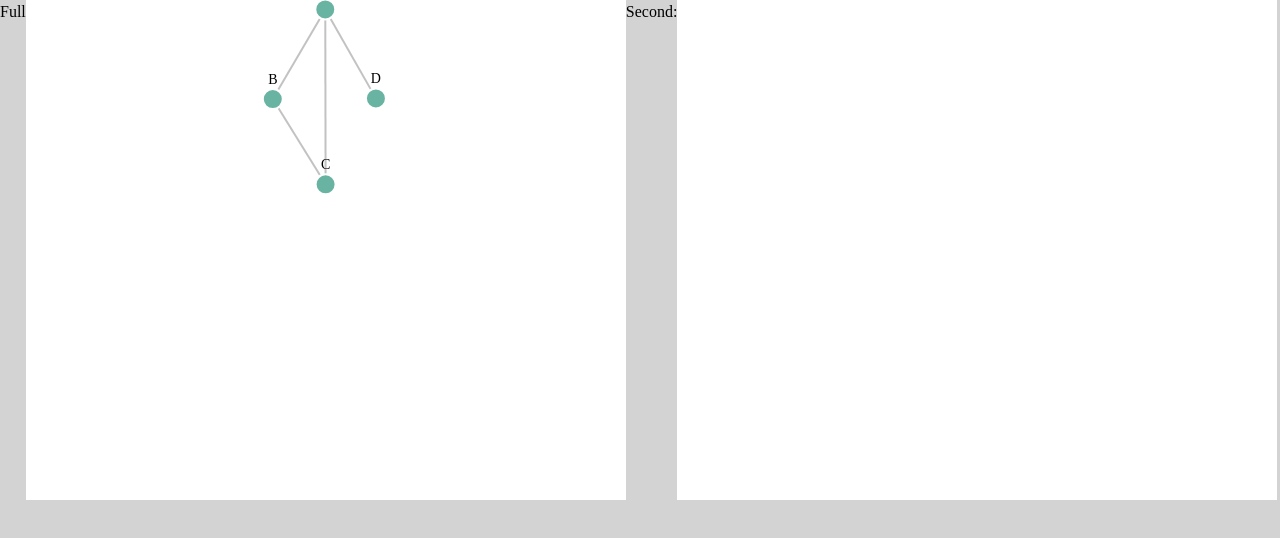
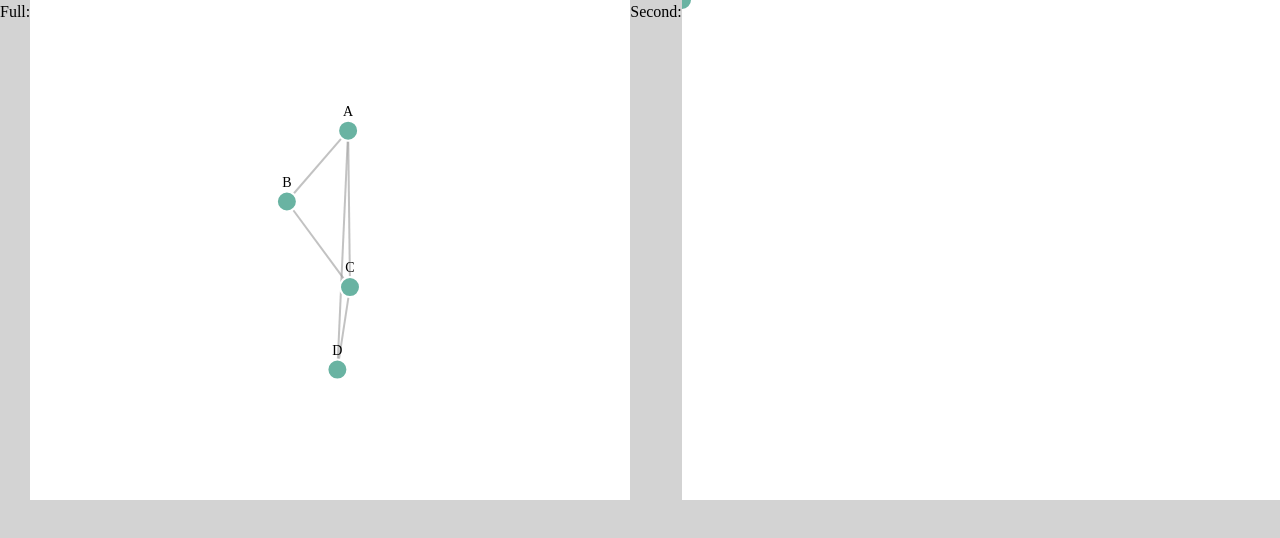
Before and after one commit to maxluetkemeyer/processes_dynamic_frontend_js, a Next.js app: page / in a window 1280 px wide. Shown: the top 538 px of the page. Built offline with nearby package versions, Linux system fonts and the light colour scheme.

Commit message:
refactor graph component and add level calculation logic

```diff
--- a/src/app/_components/graph.ts
+++ b/src/app/_components/graph.ts
@@ -1,63 +1,18 @@
 import * as d3 from "d3";
 import { type RefObject } from "react";
-
-function calculateLevels(
-  nodes: {
-    id: string;
-    level: number;
-  }[],
-  links: {
-    source: string;
-    target: string;
-  }[],
-) {
-  let changed = false;
-
-  while (true) {
-    links.forEach((link, _) => {
-      const target = link.target;
-      const source = link.source;
-
-      const targetNode = nodes.find((node, _, __) => {
-        return node.id === target;
-      });
-
-      const sourceNode = nodes.find((node, _, __) => {
-        return node.id === source;
-      });
-
-      if (!sourceNode || !targetNode) return;
-
-      if (sourceNode.level >= targetNode.level) {
-        targetNode.level = sourceNode.level + 1;
-        changed = true;
-      }
-    });
-
-    if (!changed) break;
-    changed = false;
-  }
-}
+import { getLinks, getNodes, type MyLink, type MyNode } from "./types";
+import { calculateLevels } from "./level";
 
 const width = 600,
   height = 500;
 
 function doD3(
   svg0: RefObject<SVGSVGElement>,
-  nodes: {
-    id: string;
-    level: number;
-  }[],
-  links: {
-    source: string;
-    target: string;
-  }[],
+  nodes: MyNode[],
+  links: MyLink[],
 ) {
   // Create SVG canvas
-  const svg = d3
-    .select(svg0.current)
-    .attr("width", width)
-    .attr("height", height);
+  const svg = d3.select(svg0.current);
 
   // Force simulation with structured layout
   const simulation = d3
@@ -71,8 +26,11 @@ function doD3(
     )
     .force("charge", d3.forceManyBody().strength(-300))
     .force("x", d3.forceX(width / 2)) // Center horizontally
-    .force("y", d3.forceY((d) => d.level * 100).strength(1)) // Force downward
-    .on("tick", ticked);
+    .force("y", d3.forceY((d: MyNode) => d.level * 100).strength(1)) // Force downward
+    .on("tick", () => {
+      ticked();
+
+    });
 
   // Draw links
   const link = svg
@@ -83,7 +41,7 @@ function doD3(
     .attr("class", "link");
 
   // Draw nodes
-  const node = svg
+  const svgNodes = svg
     .selectAll(".node")
     .data(nodes)
     .enter()
@@ -108,30 +66,45 @@ function doD3(
       .attr("x2", (d) => d.target.x)
       .attr("y2", (d) => d.target.y);
 
-    node.attr("cx", (d) => d.x).attr("cy", (d) => d.y);
+    svgNodes.attr("cx", (d) => d.x).attr("cy", (d) => d.y);
 
     label.attr("x", (d) => d.x).attr("y", (d) => d.y);
   }
+
+  return nodes;
 }
 
-export function runGraph(svg0: RefObject<SVGSVGElement>) {
-  const nodes = [
-    { id: "A", level: 0 }, // Start node at the top
-    { id: "B", level: 0 },
-    { id: "C", level: 0 },
-    { id: "D", level: 0 },
-  ];
-
-  const links = [
-    { source: "A", target: "B" },
-    { source: "B", target: "C" },
-    //{ source: "C", target: "D" },
-    { source: "A", target: "D" }, // A can directly follow D too
-    { source: "A", target: "C" },
-  ];
-
+export function runGraph(
+  svg0: RefObject<SVGSVGElement>,
+  nodes: MyNode[],
+  links: MyLink[]
+) {
   calculateLevels(nodes, links);
 
-  doD3(svg0, nodes, links);
-  return;
+  const myNodes = doD3(svg0, nodes, links);
 }
+
+export function drawPartial(svg1: RefObject<SVGSVGElement>, nodes: MyNode[]) {
+  console.log(nodes)
+  for(const node of nodes){
+    console.log(node)
+  }
+
+
+  const svg = d3
+    .select(svg1.current)
+    .attr("width", width)
+    .attr("height", height);
+
+  const svgNodes = svg
+    .selectAll(".node")
+    .data(nodes)
+    .enter()
+    .append("circle")
+    .attr("class", "node")
+    .attr("r", 10)
+    .attr("cx", (d) => {
+      return d.x;
+    })
+    .attr("cy", (d) => d.y);
+}
--- /dev/null
+++ b/src/app/_components/level.ts
@@ -0,0 +1,30 @@
+import { type MyLink, type MyNode } from "./types";
+
+export function calculateLevels(nodes: MyNode[], links: MyLink[]) {
+  let changed = false;
+
+  while (true) {
+    links.forEach((link, _) => {
+      const target = link.target;
+      const source = link.source;
+
+      const targetNode = nodes.find((node, _, __) => {
+        return node.id === target;
+      });
+
+      const sourceNode = nodes.find((node, _, __) => {
+        return node.id === source;
+      });
+
+      if (!sourceNode || !targetNode) return;
+
+      if (sourceNode.level >= targetNode.level) {
+        targetNode.level = sourceNode.level + 1;
+        changed = true;
+      }
+    });
+
+    if (!changed) break;
+    changed = false;
+  }
+}
--- /dev/null
+++ b/src/app/_components/types.ts
@@ -0,0 +1,32 @@
+export interface MyNode extends d3.SimulationNodeDatum {
+  id: string;
+  level: number;
+  x: number;
+  y: number;
+}
+
+export interface MyLink extends d3.SimulationNodeDatum {
+  source: string;
+  target: string
+}
+
+export function getNodes() {
+  const nodes: MyNode[] = [
+    { id: "A", level: 1, x: 0, y: 0 }, // Start node at the top
+    { id: "B", level: 0, x: 0, y: 0 },
+    { id: "C", level: 0, x: 0, y: 0 },
+    { id: "D", level: 0, x: 0, y: 0 },
+  ];
+  return nodes;
+}
+
+export function getLinks() {
+  const links = [
+    { source: "A", target: "B" },
+    { source: "B", target: "C" },
+    { source: "C", target: "D" },
+    { source: "A", target: "D" }, // A can directly follow D too
+    { source: "A", target: "C" },
+  ];
+  return links;
+}
--- a/src/app/layout.tsx
+++ b/src/app/layout.tsx
@@ -1,20 +1,11 @@
 import "~/styles/globals.css";
-import { type Metadata } from "next";
-
-export const metadata: Metadata = {
-  title: "Processes",
-  description: "Dynamic",
-  icons: [{ rel: "icon", url: "/favicon.ico" }],
-};
 
 export default function RootLayout({
   children,
 }: Readonly<{ children: React.ReactNode }>) {
   return (
     <html lang="en">
-      <body>
-        {children}
-      </body>
+      <body>{children}</body>
     </html>
   );
 }
--- a/src/app/page.tsx
+++ b/src/app/page.tsx
@@ -1,19 +1,37 @@
 "use client";
 
-import { useEffect, useRef } from "react";
-import { runGraph } from "./_components/graph";
+import { useEffect, useRef, useState } from "react";
+import { drawPartial, runGraph } from "./_components/graph";
+import { getLinks, getNodes } from "./_components/types";
 
 export default function Home() {
   const svg0 = useRef<SVGSVGElement>(null), svg1 = useRef<SVGSVGElement>(null);
 
-  useEffect(() => runGraph(svg0), [svg0]);
+  const [nodes, setNodes] = useState(getNodes())
+  const [links, setLinks] = useState(getLinks())
+
+  // eslint-disable-next-line react-hooks/exhaustive-deps
+  useEffect(() => runGraph(svg0, nodes, links), [svg0, nodes]);
+
+  //useEffect(() => drawPartial(svg1, nodes), [svg1, nodes]);
 
   return (
     <main>
-      <h1>Full</h1>
+      <h1>Full:</h1>
       <svg ref={svg0} width="600" height="500"></svg>
-      <p>Second:</p>
-      <svg ref={svg1} width="600" height="500"></svg>
+      <h1>Second:</h1>
+
+      <svg width="600" height="500">
+        {nodes.map((node, index) => (
+          <circle
+            key={"mynode"+index}
+            cx={node.x}
+            cy={node.y}
+            r={10}
+            className={"node"}
+          />
+        ))}
+      </svg>
     </main>
   );
 }
```
